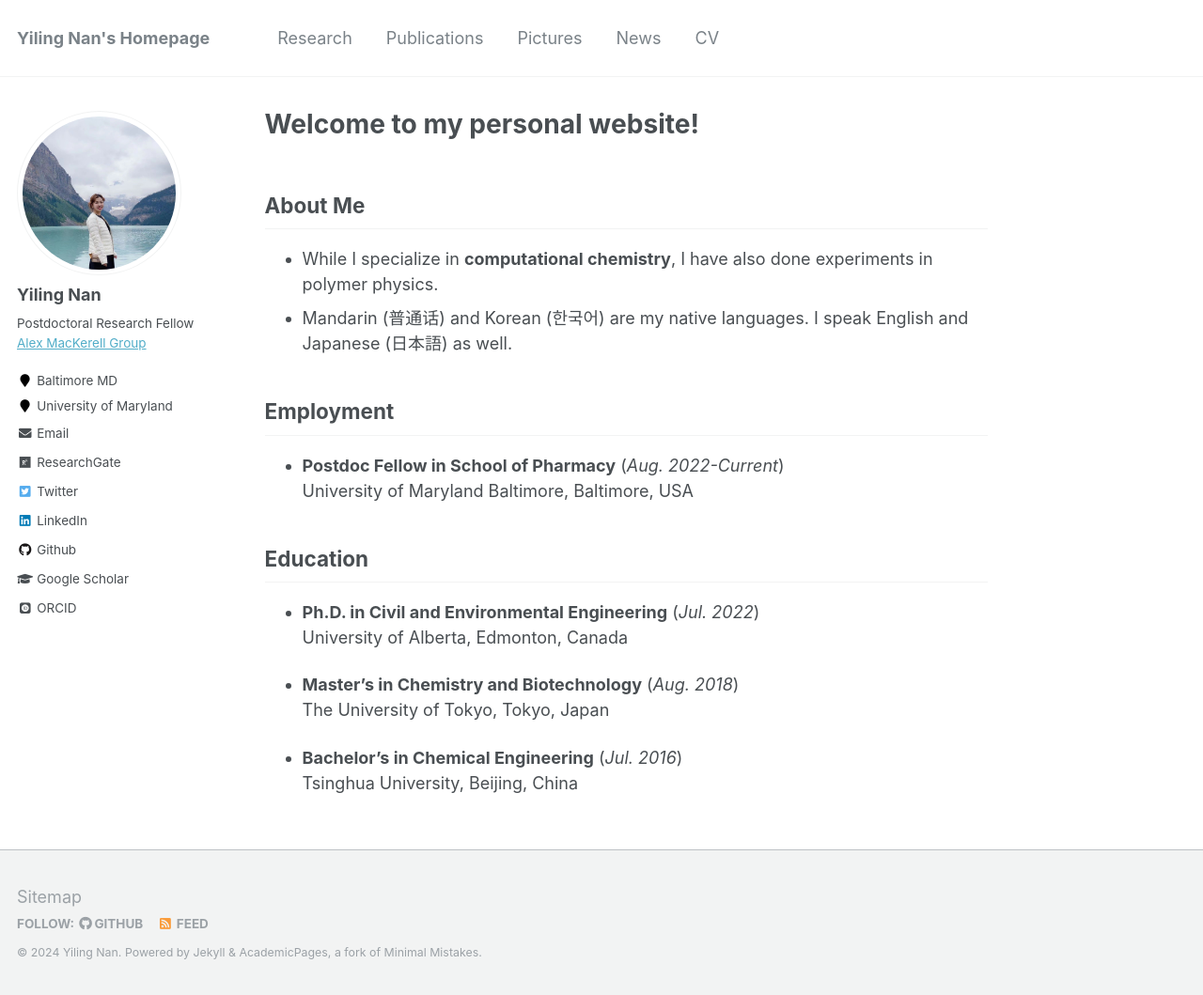
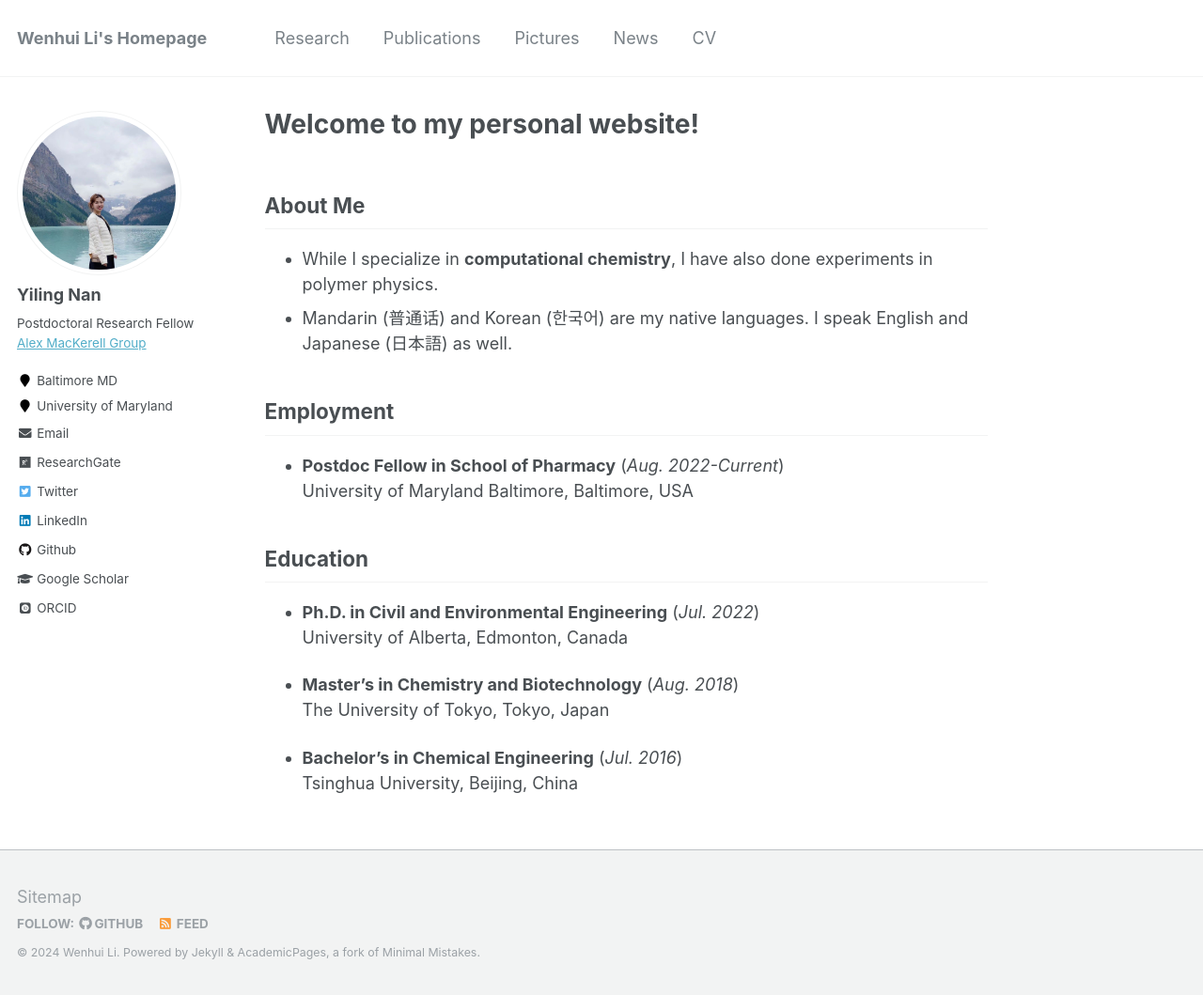
Before and after one commit to wenhuili324/wenhuili324, a Jekyll site: the page built from _pages/about.md, in a window 1280 px wide and 1059 px high. Shown: the whole window at 94% size. Built offline with Jekyll 4.4.1, drawn with Linux system fonts in a browser that asks for light colours; some web fonts are replaced.

Commit message:
changed name

```diff
--- a/_config.yml
+++ b/_config.yml
@@ -7,9 +7,9 @@
 
 # Site Settings
 locale                   : "en-US"
-title                    : "Yiling Nan's Homepage"
+title                    : "Wenhui Li's Homepage"
 title_separator          : "-"
-name                     : &name "Yiling Nan"
+name                     : &name "Wenhui Li"
 description              : &description "Homepage of Yiling Nan"
 url                      : https://hongo10.github.io  # the base hostname & protocol for your site e.g. "https://mmistakes.github.io"
 baseurl                  : "" # the subpath of your site, e.g. "/blog"
```
